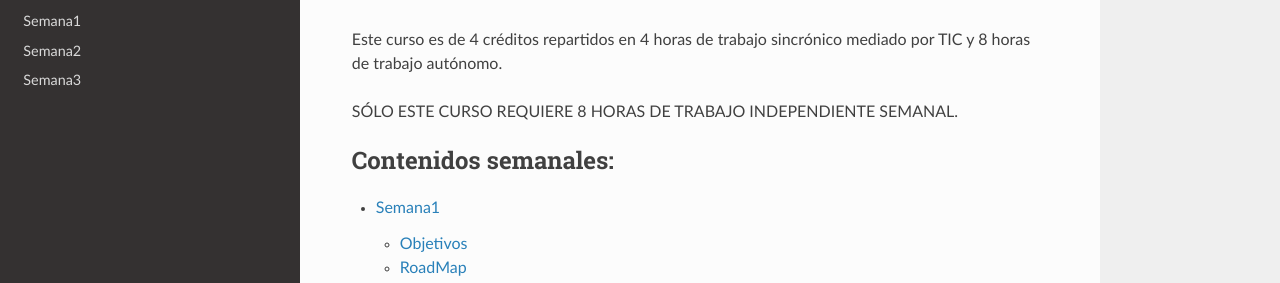
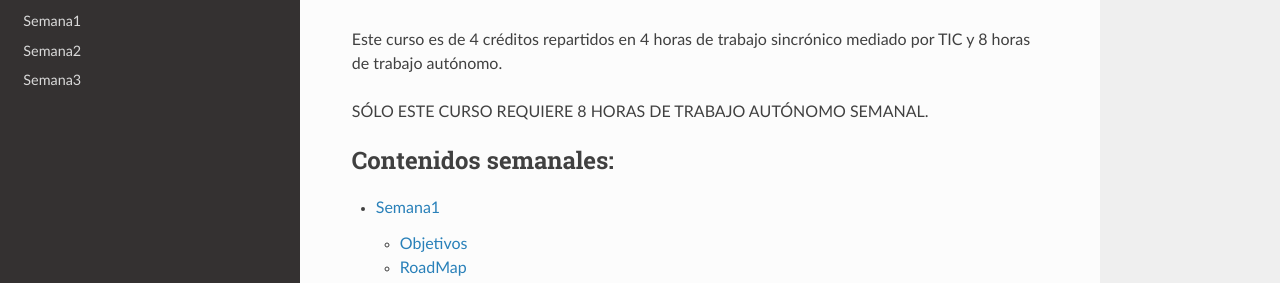
Before and after one commit to juanferfranco/controladores, a Sphinx documentation site: the page built from docs/index.rst, in a window 1280 px wide and 900 px high, scrolled down 1552 px. Shown: the part 156-439 px from the top of the window. Built offline with Sphinx 7.4.7 and the Read the Docs theme 2.0.0, drawn with Linux system fonts in a browser that asks for light colours; some of the changed text lies outside the part shown.

Commit message:
uodate index

```diff
--- a/docs/index.rst
+++ b/docs/index.rst
@@ -74,7 +74,7 @@ Dedicación
 
 Este curso es de 4 créditos repartidos en 4 horas de trabajo sincrónico mediado por TIC y 8 horas de trabajo autónomo.
 
-SÓLO ESTE CURSO REQUIERE 8 HORAS DE TRABAJO INDEPENDIENTE SEMANAL.
+SÓLO ESTE CURSO REQUIERE 8 HORAS DE TRABAJO AUTÓNOMO SEMANAL.
 
 .. toctree::
    :maxdepth: 3
```
Also changed, not shown: other parts of docs/index.rst (+1 -1 lines).
